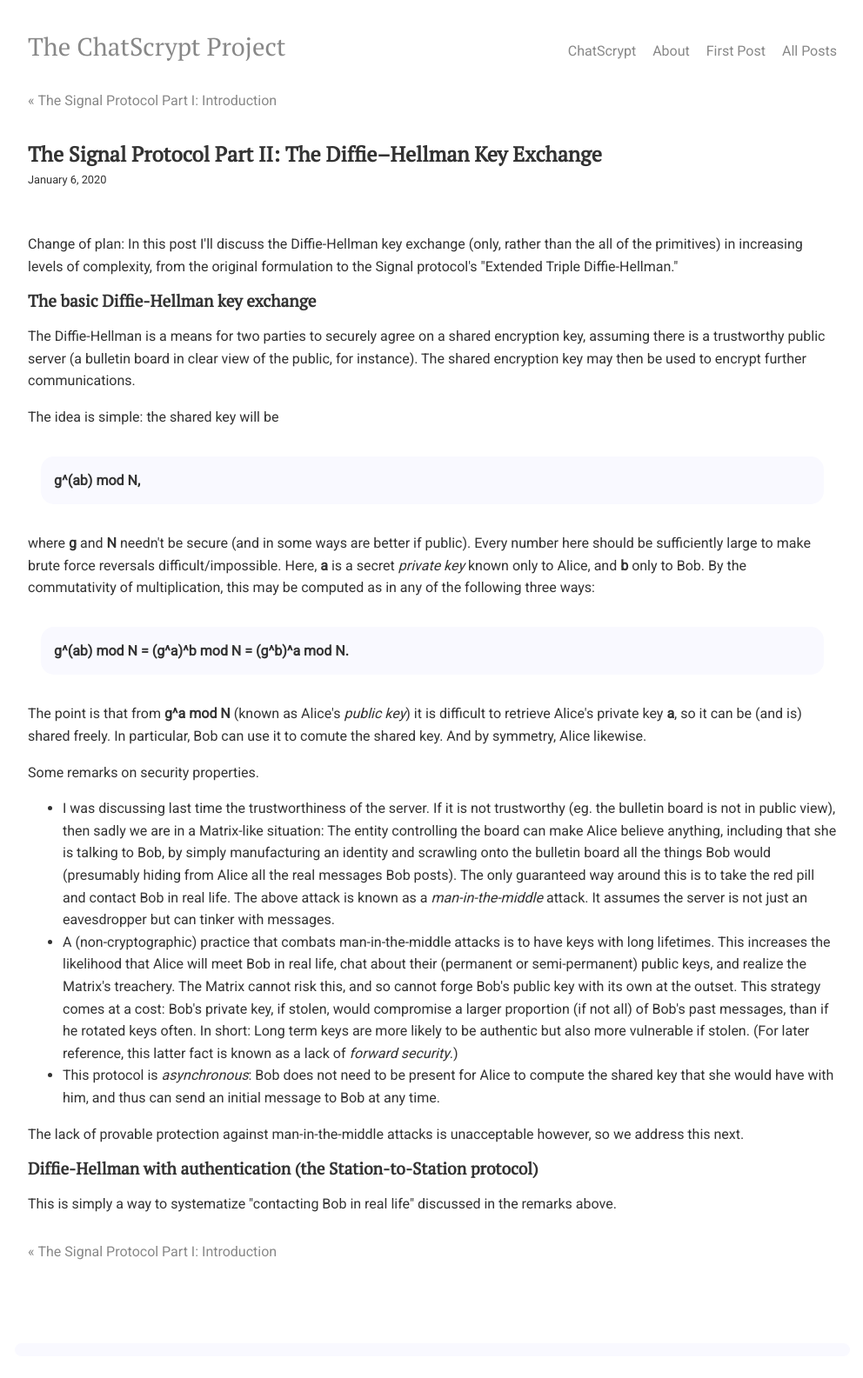
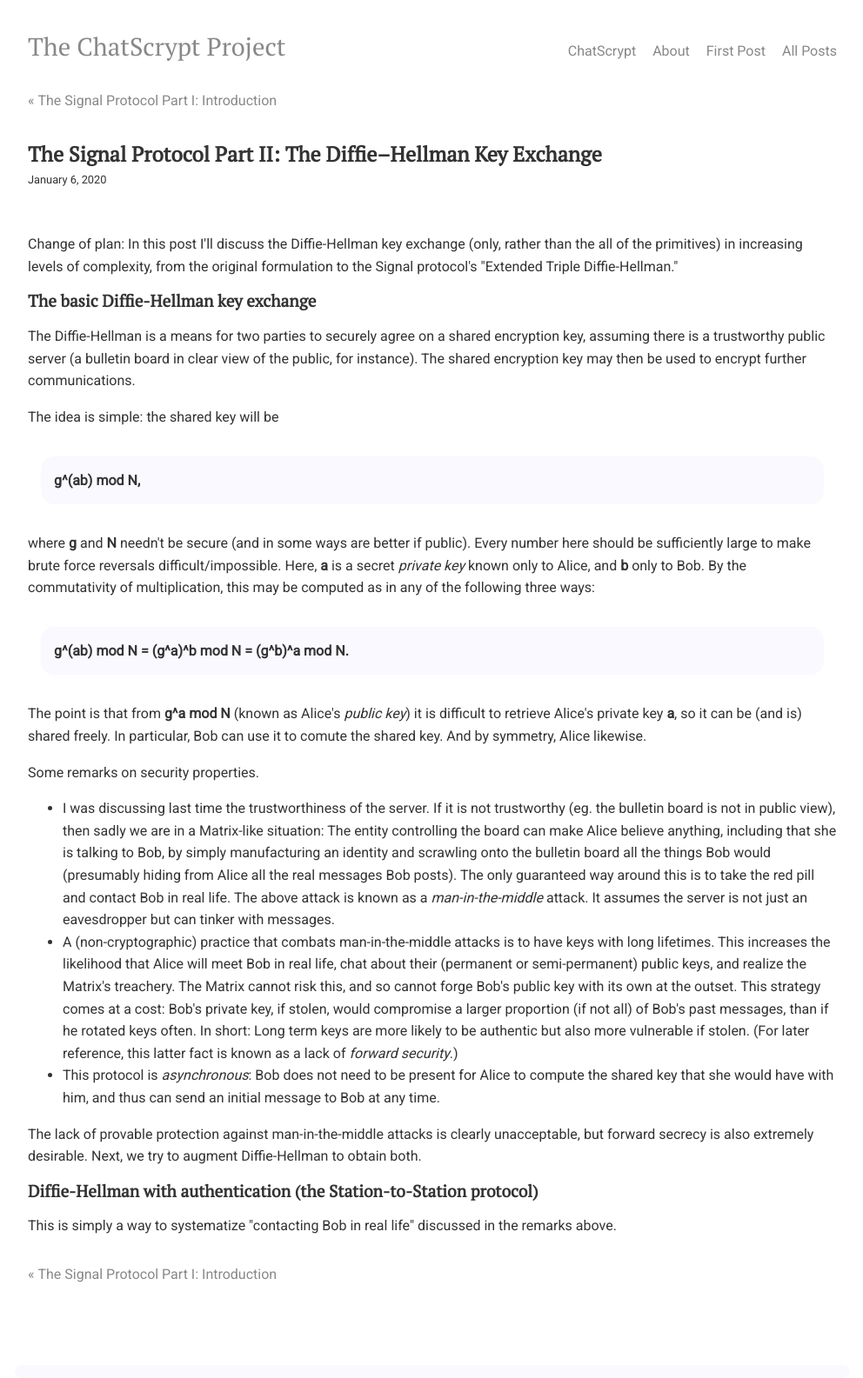
Before and after one commit to chatscrypt/chatscrypt.github.io, a Jekyll site: the page built from _posts/2020-01-06-the-signal-protocol-part-ii-the-diffie-hellman-key-exchange.html, in a window 1280 px wide. Shown: the whole page at 87% size, without its empty margins (143-1135 px from the left). Built offline with Jekyll 4.4.1, drawn with Linux system fonts in a browser that asks for light colours; comment, search, counter and statistics services are not loaded; before the commit the page ends 1560 px from its top, so only the background shows below that.

Commit message:
Update 2020-01-06-the-signal-protocol-part-ii-the-diffie-hellman-key-exchange.html

```diff
--- a/_posts/2020-01-06-the-signal-protocol-part-ii-the-diffie-hellman-key-exchange.html
+++ b/_posts/2020-01-06-the-signal-protocol-part-ii-the-diffie-hellman-key-exchange.html
@@ -32,7 +32,7 @@ The point is that from <b>g^a mod N</b> (known as Alice's <i>public key</i>) it
 <li> This protocol is <i>asynchronous</i>: Bob does not need to be present for Alice to compute the shared key that she would have with him, and thus can send an initial message to Bob at any time.
 </ul>
 
-The lack of provable protection against man-in-the-middle attacks is unacceptable however, so we address this next.
+The lack of provable protection against man-in-the-middle attacks is clearly unacceptable, but forward secrecy is also extremely desirable. Next, we try to augment Diffie-Hellman to obtain both.
 
 
 <h2>Diffie-Hellman with authentication (the Station-to-Station protocol)</h2>
```
